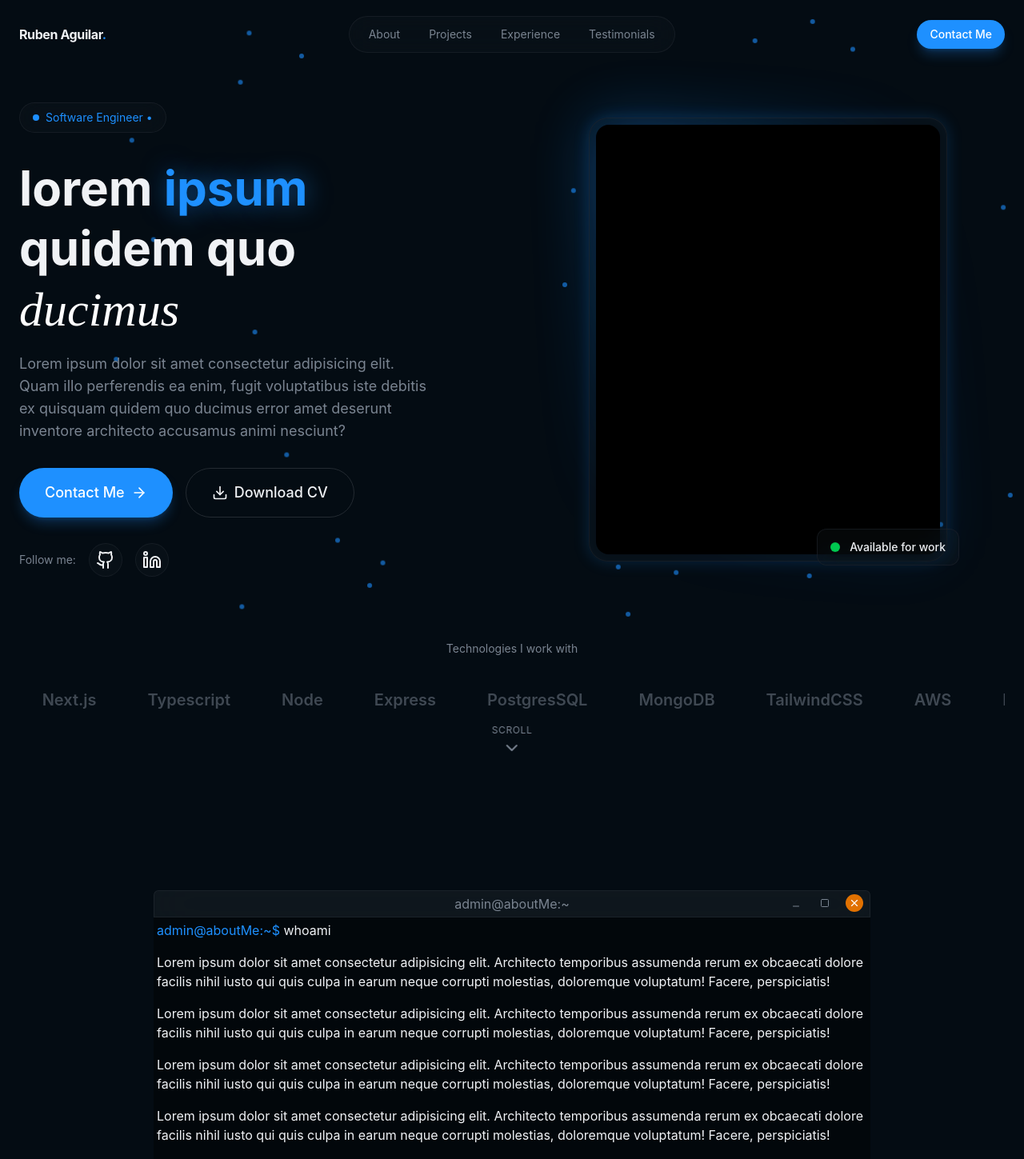
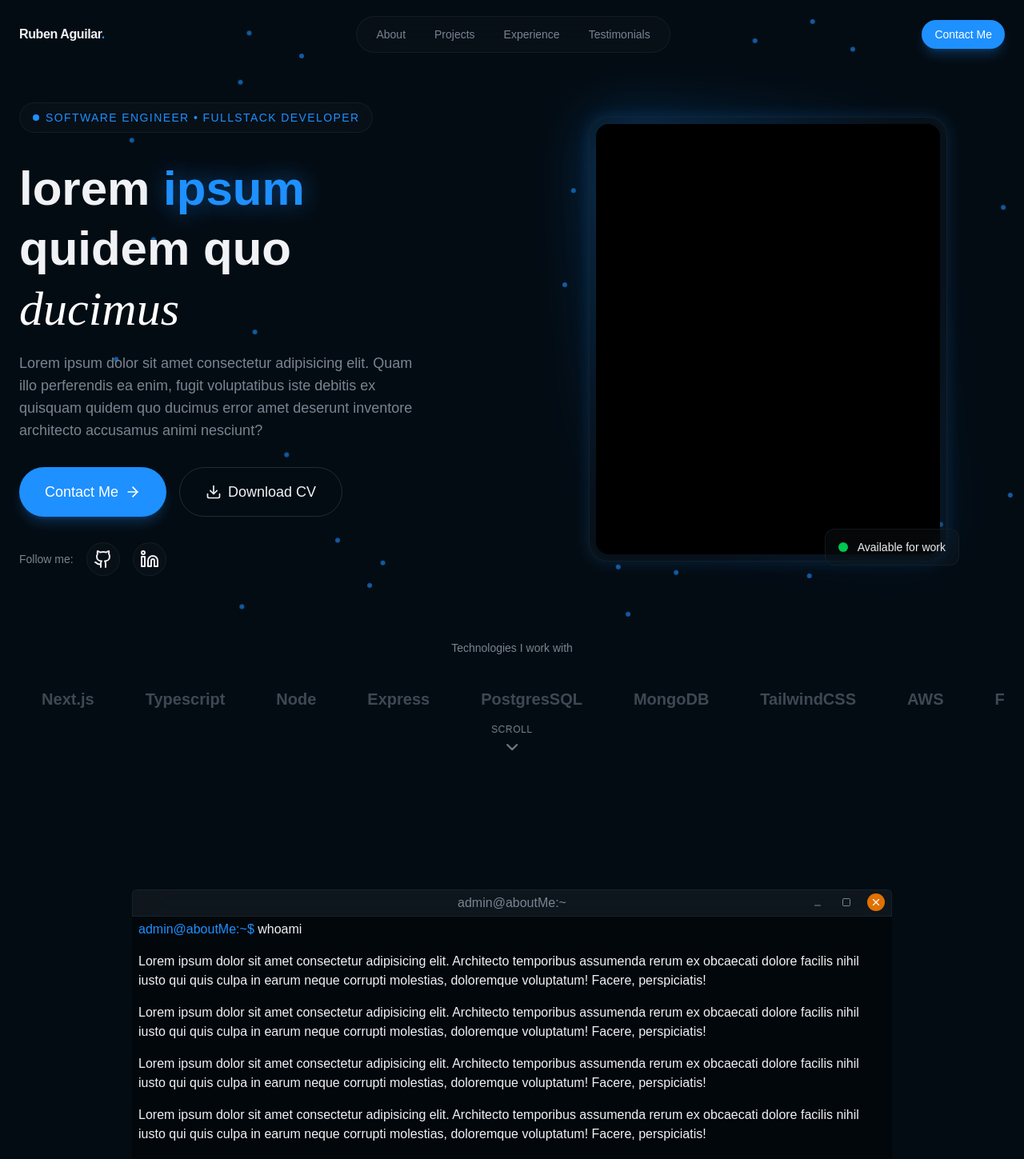
Before and after one commit to rubenaguilardev/portfolio, a React (Vite) app: page / in a window 1280 px wide. Shown: the top 1449 px of the page at 80% size. Built offline with nearby package versions, Linux system fonts and the light colour scheme.

Commit message:
styling updates

```diff
--- a/src/index.css
+++ b/src/index.css
@@ -1,4 +1,6 @@
 @import "tailwindcss";
+@import url('https://fonts.googleapis.com/css2?family=Poppins:ital,wght@0,100;0,200;0,300;0,400;0,500;0,600;0,700;0,800;0,900;1,100;1,200;1,300;1,400;1,500;1,600;1,700;1,800;1,900&display=swap');
+
 
 @theme {
   --color-background: #040c13;
@@ -31,7 +33,7 @@
   body {
     background-color: var(--color-background);
     color: var(--color-foreground);
-    font-family: 'Inter', sans-serif;
+    font-family: 'Poppins', sans-serif;
   }
 
   .font-playfair {
--- a/src/layout/Navbar.jsx
+++ b/src/layout/Navbar.jsx
@@ -26,7 +26,7 @@ const Navbar = () => {
     ]
 
     return (
-        <header className={`fixed top-0 left-0 right-0 transition-all duration-500 ${isScrolled ? 'glass-strong py-3' : 'bg-transparent py-5'} bg-transparent py-5 z-50`}>
+        <header className={`fixed top-0 left-0 right-0 transition-all duration-500 ${isScrolled ? 'glass-strong py-3' : 'bg-transparent py-5'} bg-transparent py-4 z-50`}>
             <nav className="container mx-auto px-6 flex items-center justify-between">
                 <a href="#" className="font-bold tracking-tight hover:text-primary">
                     Ruben Aguilar<span className="text-primary">.</span>
--- a/src/sections/About.jsx
+++ b/src/sections/About.jsx
@@ -12,8 +12,8 @@ const About = () => {
 
     return (
         <section id='about' className='py-32 relative overflow-hidden'>
-            <div className='container mx-auto relative z-10'>
-                <div className='grid max-w-4xl mx-auto'>
+            <div className='container mx-auto px-6 relative z-10'>
+                <div className='grid lg:max-w-237.5 mx-auto'>
                     <div className='flex justify-center animate-fade-in mx-auto glass-strong w-full py-1 rounded-t-md'>
                         <div>
                             <span className='h-5 w-5 bg-black'></span>
@@ -35,7 +35,7 @@ const About = () => {
                         </div>
 
                     </div>
-                    <div className='flex flex-col bg-black/40 px-1 py-1 space-y-4'>
+                    <div className='flex flex-col bg-black/40 px-2 py-1 space-y-4'>
                         <p><span className='text-primary'>admin@aboutMe:~$</span> whoami</p>
                         {about.map((paragraph, index) => (
                             <p key={index}>{paragraph}</p>
--- a/src/sections/Hero.jsx
+++ b/src/sections/Hero.jsx
@@ -26,9 +26,9 @@ const Hero = () => {
                 <div className="grid lg:grid-cols-2 gap-12 items-center">
                     <div className="space-y-8">
                         <div>
-                            <span className="inline-flex animate-fade-in items-center gap-2 px-4 py-2 rounded-full glass text-sm text-primary">
+                            <span className="inline-flex animate-fade-in items-center gap-2 px-4 py-2 rounded-full glass text-sm uppercase tracking-widest text-primary">
                                 <span className="w-2 h-2 bg-primary rounded-full animate-pulse"/>
-                                    Software Engineer •
+                                    software engineer • fullstack developer
                             </span>
                         </div>
 
```
